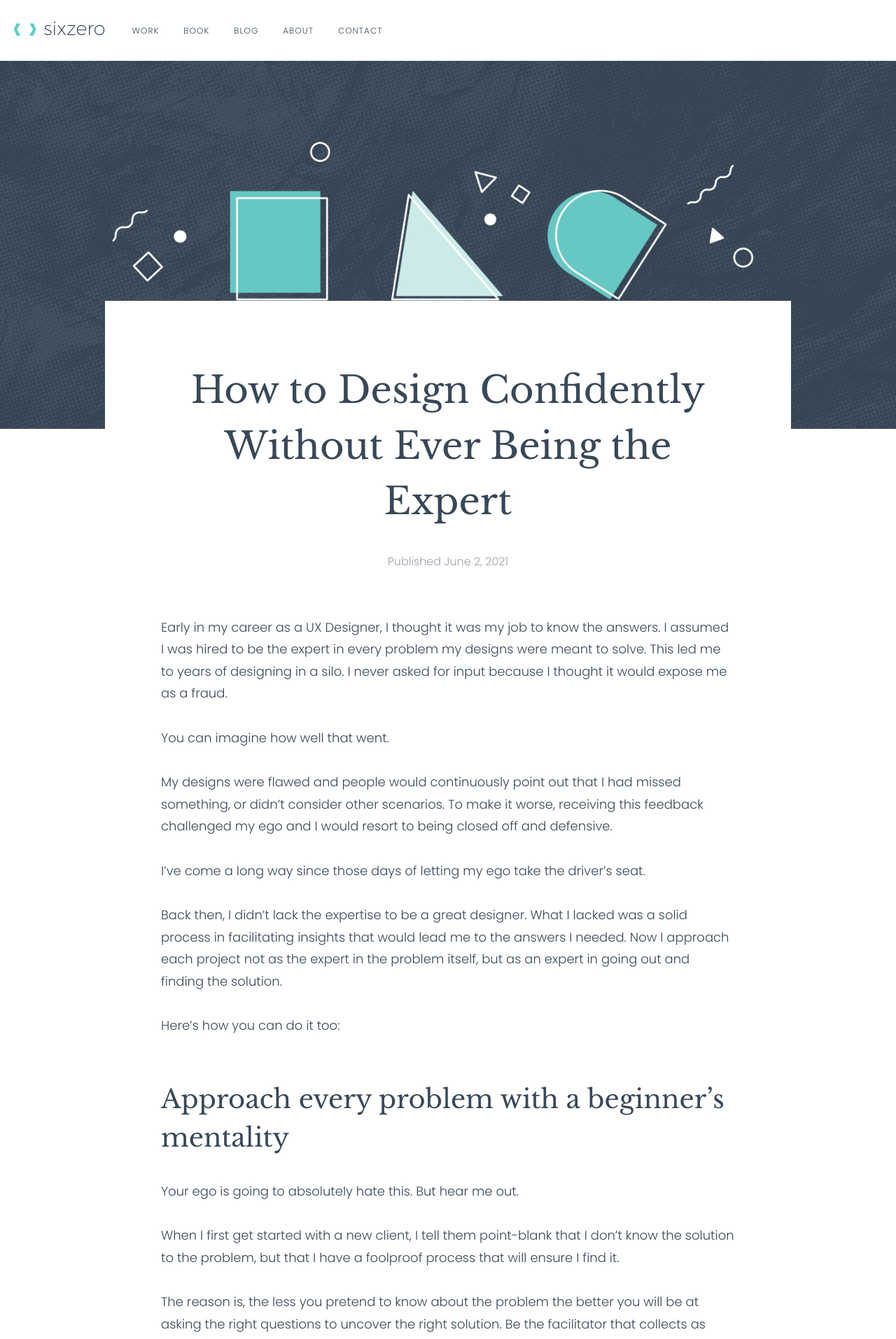
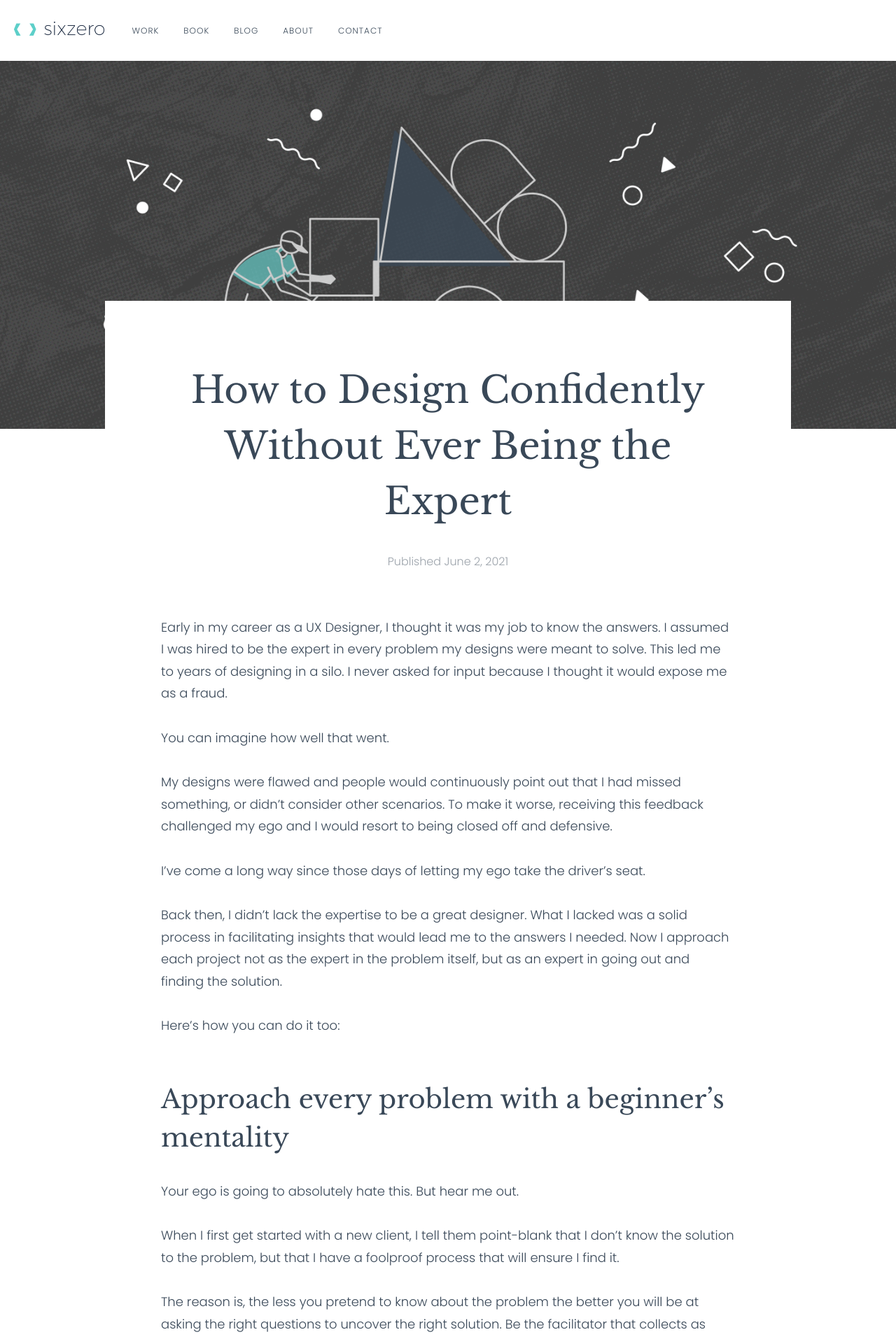
Before and after one commit to teamsixzero/teamsixzero.github.io, a Jekyll site: the page built from _posts/2021-06-02-how-to-design-confidently-without-ever-being-the-expert.md, in a window 1280 px wide. Shown: the top 1914 px of the page at 70% size. Built offline with Jekyll 4.4.1, drawn with Linux system fonts in a browser that asks for light colours; nearby versions of some CDN libraries.

Commit message:
add images

```diff
--- a/_posts/2021-06-02-how-to-design-confidently-without-ever-being-the-expert.md
+++ b/_posts/2021-06-02-how-to-design-confidently-without-ever-being-the-expert.md
@@ -5,9 +5,9 @@ light_header: true
 title: How to Design Confidently Without Ever Being the Expert
 body_class: has-no-box-shadow
 published_at: 2021-06-02
-image_url: /assets/img/blogs/banner-8-common-objections.png
+image_url: /assets/img/blogs/design-confidently-without-ever-being-the-expert.png
 image_alt: An illustration of basic shapes
-og_image: http://sixzero.co/assets/img/blogs/banner-8-common-objections--og.png
+og_image: http://sixzero.co/assets/img/blogs/design-confidently-without-ever-being-the-expert.png--og.png
 image_position: center center
 ---
 
```
Also changed, not shown: assets/img/blogs/design-confidently-without-ever-being-the-expert--og.png (added), assets/img/blogs/design-confidently-without-ever-being-the-expert.png (added).
